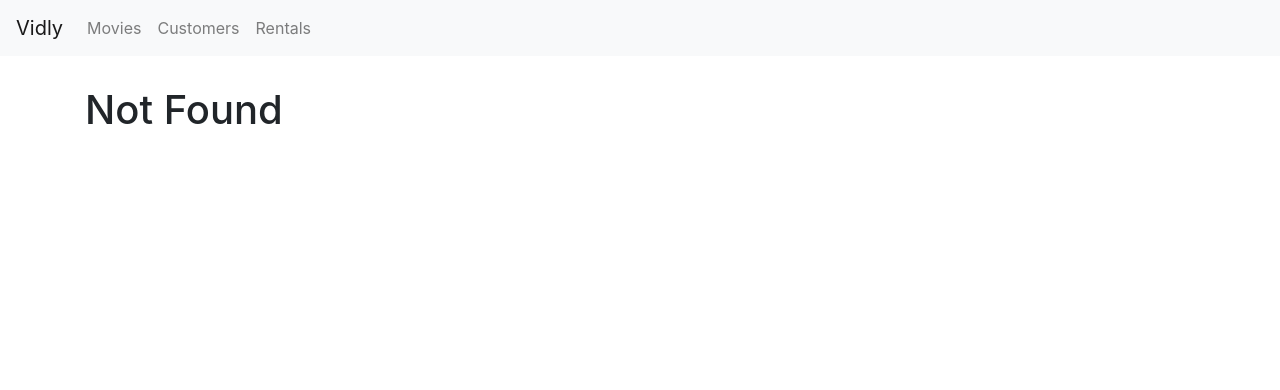
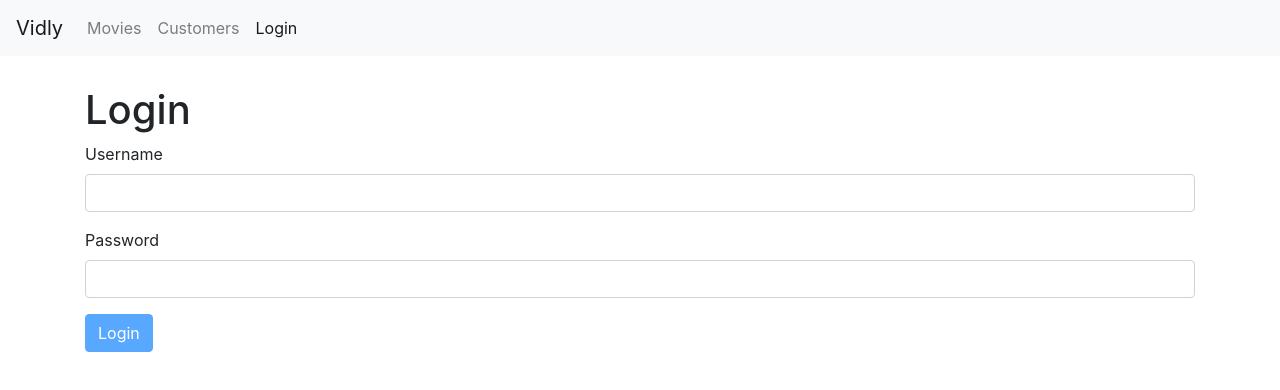
Before and after one commit to aminsoheyli/JavaScript-Projects, a React (Create React App) app: page /login in a window 1280 px wide. Before the commit this address led to /not-found. Shown: the top 390 px of the page. Built offline with nearby package versions, Linux system fonts and the light colour scheme.

Commit message:
create form component and add loginForm component

```diff
--- a/package.json
+++ b/package.json
@@ -8,6 +8,7 @@
     "@testing-library/user-event": "^7.2.1",
     "bootstrap": "^4.5.3",
     "font-awesome": "^4.7.0",
+    "joi-browser": "^13.4.0",
     "lodash": "^4.17.20",
     "prop-types": "^15.7.2",
     "react": "^16.13.1",
--- a/src/App.js
+++ b/src/App.js
@@ -6,6 +6,7 @@
 import Customers from "./components/customers";
 import NavBar from "./components/navBar";
 import MoviesFrom from "./components/movieForm";
+import LoginForm from "./components/loginForm";
 import "./App.css";
 
 function App() {
@@ -14,6 +15,7 @@
       <NavBar />
       <main className="container">
         <Switch>
+          <Route path="/login" component={LoginForm} />
           <Route path="/movies/:id" component={MoviesFrom} />
           <Route path="/movies" component={Movies} />
           <Route path="/customers" component={Customers} />
--- /dev/null
+++ b/src/components/common/form.jsx
@@ -0,0 +1,70 @@
+import React, { Component } from "react";
+import Joi from "joi-browser";
+import Input from "./input";
+
+class Form extends Component {
+  state = { data: {}, errors: {} };
+
+  validate = () => {
+    const options = { abortEarly: false };
+    const { error } = Joi.validate(this.state.data, this.schema, options);
+    console.log(error);
+    if (!error) return null;
+
+    const errors = {};
+    for (let item of error.details) errors[item.path[0]] = item.message;
+    return errors;
+  };
+
+  validateProperty = ({ name, value }) => {
+    const obj = { [name]: value };
+    const schema = { [name]: this.schema[name] };
+    const { error } = Joi.validate(obj, schema);
+    return error ? error.details[0].message : null;
+  };
+
+  handleSubmit = (e) => {
+    e.preventDefault();
+
+    const errors = this.validate();
+    this.setState({ errors: errors || {} });
+    if (errors) return;
+
+    this.doSubmit();
+  };
+
+  handleChange = ({ currentTarget: input }) => {
+    const errors = this.state.errors;
+    const errorMessage = this.validateProperty(input);
+    if (errorMessage) errors[input.name] = errorMessage;
+    else delete errors[input.name];
+
+    const data = { ...this.state.data };
+    data[input.name] = input.value;
+    this.setState({ data, errors });
+  };
+
+  renderButton(label) {
+    return (
+      <button disabled={this.validate()} className="btn btn-primary">
+        {label}
+      </button>
+    );
+  }
+
+  renderInput(name, label, type = "text") {
+    const { data, errors } = this.state;
+    return (
+      <Input
+        type={type}
+        name={name}
+        value={data[name]}
+        label={label}
+        onChange={this.handleChange}
+        error={errors[name]}
+      />
+    );
+  }
+}
+
+export default Form;
--- /dev/null
+++ b/src/components/common/input.jsx
@@ -0,0 +1,13 @@
+import React, { Component } from "react";
+
+const Input = ({ name, label, error, ...rest }) => {
+  return (
+    <div className="form-group">
+      <label htmlFor={name}>{label}</label>
+      <input {...rest} name={name} id={name} className="form-control" />
+      {error && <div className="alert alert-danger">{error}</div>}
+    </div>
+  );
+};
+
+export default Input;
--- /dev/null
+++ b/src/components/loginForm.jsx
@@ -0,0 +1,38 @@
+import React, { Component } from "react";
+import Joi from "joi-browser";
+import Input from "./common/input";
+import Form from "./common/form";
+
+class LoginForm extends Form {
+  state = {
+    data: {
+      username: "",
+      password: "",
+    },
+    errors: {},
+  };
+
+  schema = {
+    username: Joi.string().required().label("Username"),
+    password: Joi.string().required().label("Password"),
+  };
+
+  doSubmit = () => {
+    console.log("Submitted");
+  };
+
+  render() {
+    return (
+      <div>
+        <h1>Login</h1>
+        <form onSubmit={this.handleSubmit}>
+          {this.renderInput("username", "Username")}
+          {this.renderInput("password", "Password",'password')}
+          {this.renderButton("Login")}
+        </form>
+      </div>
+    );
+  }
+}
+
+export default LoginForm;
--- a/src/components/navBar.jsx
+++ b/src/components/navBar.jsx
@@ -26,8 +26,8 @@
           <NavLink className="nav-link" to="/customers">
             Customers
           </NavLink>
-          <NavLink className="nav-link" to="/rentals">
-            Rentals
+          <NavLink className="nav-link" to="/login">
+            Login
           </NavLink>
         </div>
       </div>
--- a/src/components/rentals.jsx
+++ b/src/components/rentals.jsx
@@ -1,7 +1,7 @@
 import React, { Component } from 'react';
 
-const Rentals = () => {
-    return ( <h1>Rentals</h1> );
+const Customers = () => {
+    return ( <h1>Customers</h1> );
 }
 
-export default Rentals;
+export default Customers;
```
Also changed, not shown: 1 other file (tests, documents, lock files or other folders).
